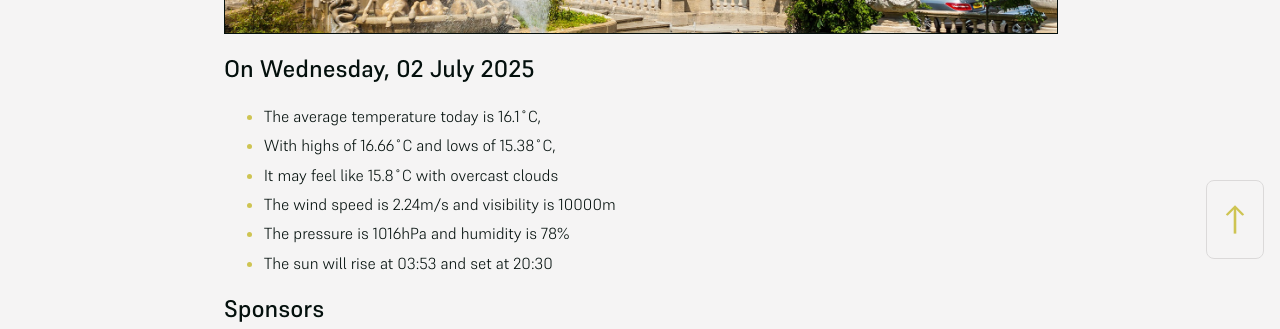
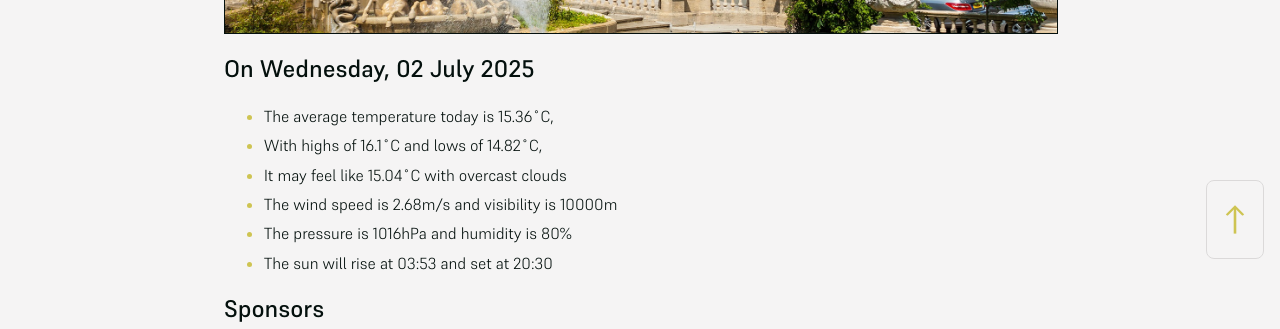
Before and after one commit to mat-0/cheltenham-open-data, a Jekyll site: the page built from index.md, in a window 1280 px wide. Shown: the part 625-954 px from the top of the page. Built offline with Jekyll 4.4.1, drawn with Linux system fonts in a browser that asks for light colours.

Commit message:
Updated 2025-07-02 05:00:02

```diff
--- a/index.md
+++ b/index.md
@@ -10,11 +10,11 @@ seo: Menu
 <!-- weather_marker starts -->
 ## On Wednesday, 02 July 2025
 
-- The average temperature today is 16.1˚C,
-- With highs of 16.66˚C and lows of 15.38˚C,
-- It may feel like 15.8˚C with overcast clouds
-- The wind speed is 2.24m/s and visibility is 10000m
-- The pressure is 1016hPa and humidity is 78%
+- The average temperature today is 15.36˚C,
+- With highs of 16.1˚C and lows of 14.82˚C,
+- It may feel like 15.04˚C with overcast clouds
+- The wind speed is 2.68m/s and visibility is 10000m
+- The pressure is 1016hPa and humidity is 80%
 - The sun will rise at 03:53 and set at 20:30
 
 <!-- weather_marker ends -->
```
Also changed, not shown: _data/flood.json (+4 -4 lines), _pages/news.md (+8 -8 lines).
